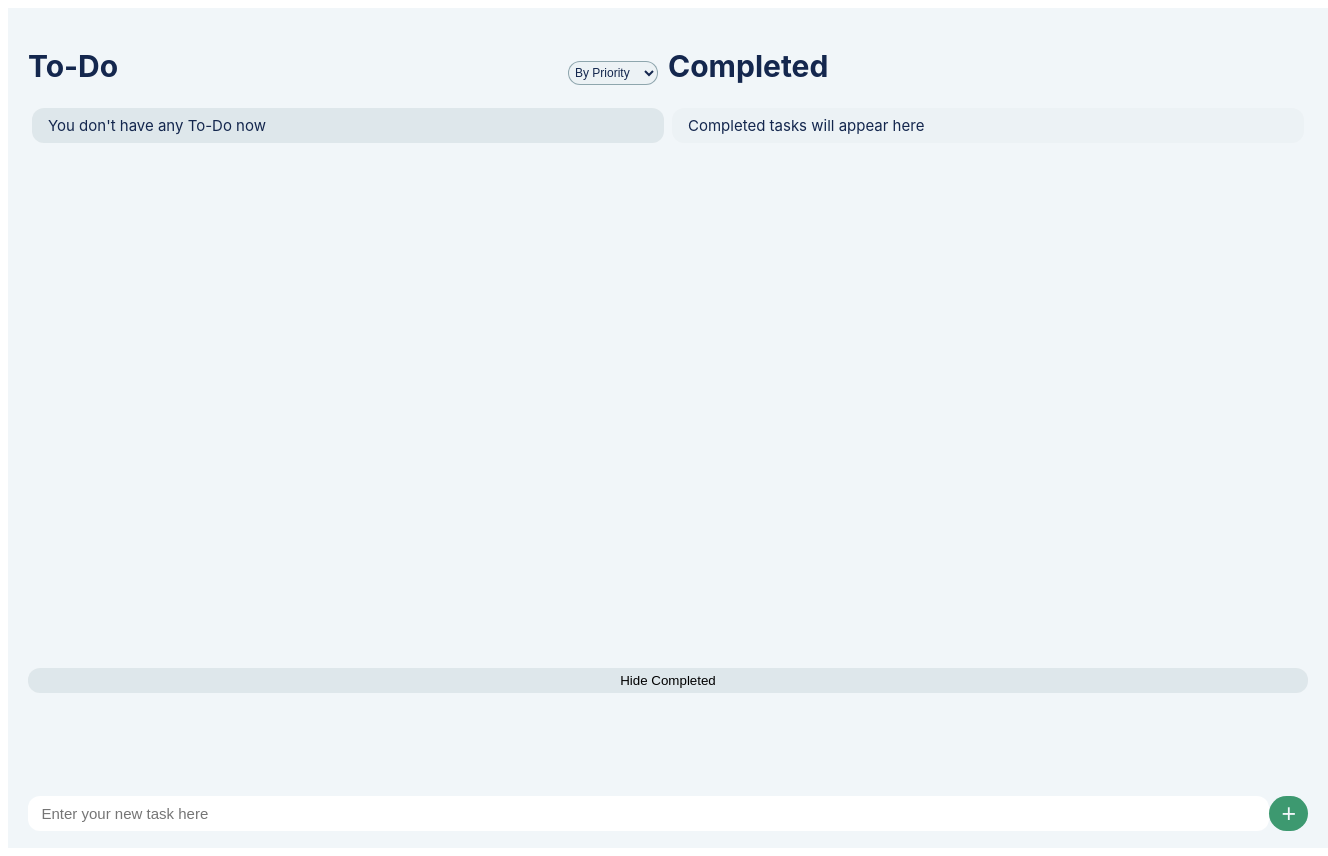
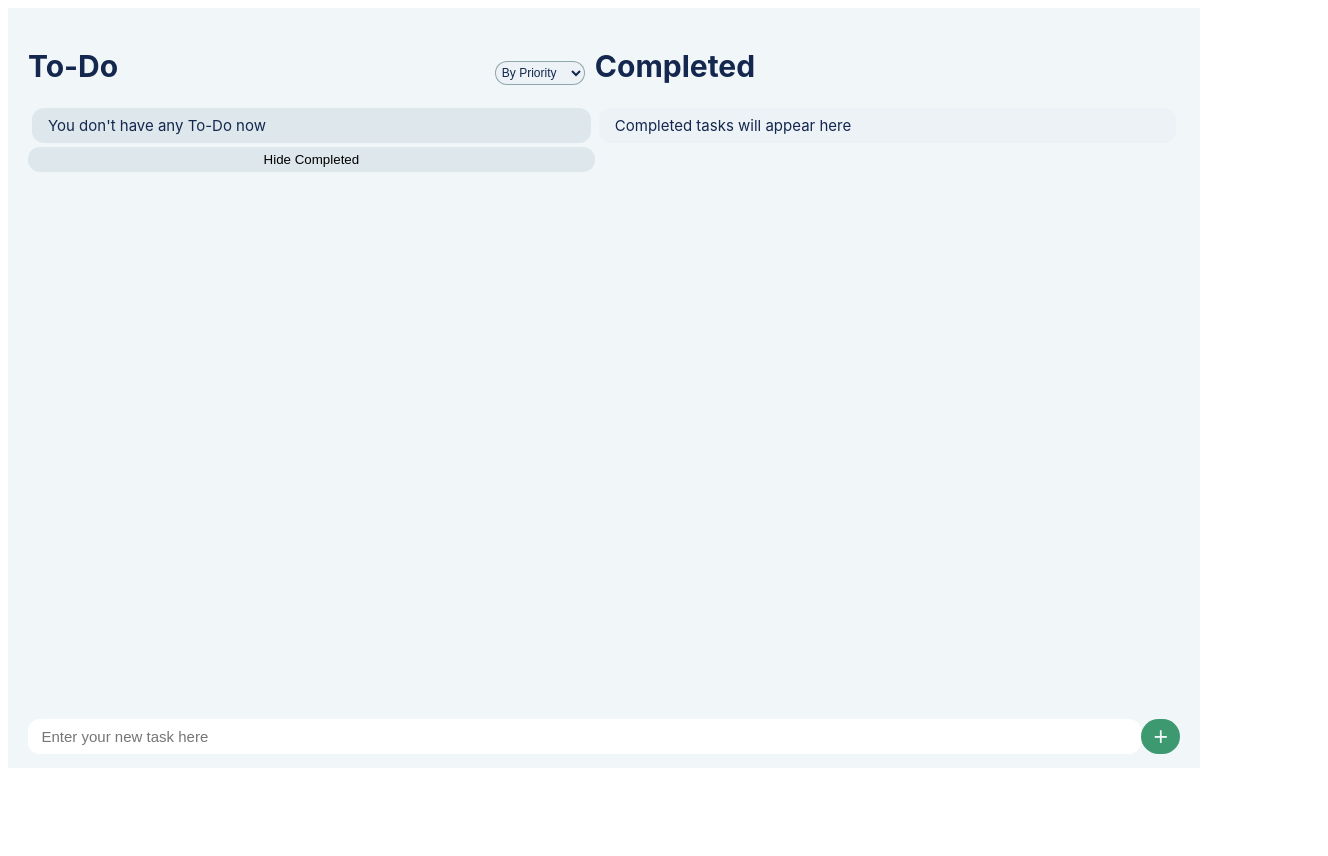
Before and after one commit to yejiahaoderek/cs124, a React (Create React App) app: page / in a window 1280 px wide. Shown: the whole page, 1328 px wide, since content can reach past the window. After the commit the page ends 800 px from the top, so only its background shows below. Built offline with nearby package versions, Linux system fonts and the light colour scheme; no server answers; the database is empty.

Commit message:
updated responsive layout

```diff
--- a/src/components/CompletedSection.css
+++ b/src/components/CompletedSection.css
@@ -1,5 +1,7 @@
 .completedSection {
     grid-row: 3;
+    max-width: 90vw;
+
 }
 
 .headerButton {
--- a/src/components/CompletedSection.js
+++ b/src/components/CompletedSection.js
@@ -5,7 +5,6 @@ function CompletedSection(props) {
     const hasCompletedItem = props.tasks.filter((item) => item.isCompleted).length > 0
 
     return <div className={"completedSection"}>
-        {props.showCompletedItems &&
         <div>
             <div className="headerButton">
                 <h1>Completed </h1>
@@ -58,7 +57,6 @@ function CompletedSection(props) {
 
             </div>
         </div>
-        }
     </div>;
 }
 
--- a/src/components/IncompleteSection.css
+++ b/src/components/IncompleteSection.css
@@ -1,5 +1,6 @@
 .incompleteSection {
     grid-row: 1;
+    max-width: 90vw;
 }
 
 .sortSelect{
--- a/src/components/TaskManager.css
+++ b/src/components/TaskManager.css
@@ -1,7 +1,7 @@
 
 #outlier{
-    width: 100vw;
-    height: 100vh;
+    width: 90vw;
+    height: 90vh;
     display: grid;
     grid-template-rows: 50% 5% 35% 10%;
     background: #F1F6F9;
@@ -20,23 +20,30 @@ body{
 
 @media screen and (orientation:landscape) {
     #outlier{
-        width: 100vw;
-        height: 100vh;
+        width: 90vw;
+        height: 90vh;
         display: grid;
         grid-template-rows: 80% 1% 15%;
-        grid-template-columns: 50% 50%;
+        /*grid-template-columns: 1fr;*/
         background: #F1F6F9;
         /*padding: 20px;*/
     }
 
-    .incompleteSection {
-        grid-column: 1;
-        grid-row: 1;
+    .sectionWrapper{
+        display: flex;
+        flex-direction: row;
+        width: 90vw;
+        align-content: center;
+        justify-content: center;
+    }
+
+    .incompleteWrapper {
+        flex-grow: 1;
+        /*width: 100%;*/
     }
 
     .completedSection {
-        grid-column: 2;
-        grid-row: 1;
+        flex-grow: 1;
     }
 
     .hideButton {
@@ -77,7 +84,7 @@ body{
 
 .addList {
     grid-row: 4;
-    width: 100vw;
+    width: 90vw;
     margin-left: auto;
     align-items: center;
     justify-content: center;
--- a/src/components/TaskManager.js
+++ b/src/components/TaskManager.js
@@ -2,7 +2,7 @@ import IncompleteSection from "./IncompleteSection";
 import CompletedSection from "./CompletedSection";
 import {useState} from "react";
 import './TaskManager.css';
-import { useMediaQuery } from 'react-responsive'
+// import { useMediaQuery } from 'react-responsive'
 
 
 function TaskManager(props) {
@@ -11,7 +11,7 @@ function TaskManager(props) {
     const [enteredText, setEnteredText] = useState('');
     const [newPriority, setNewPriority] = useState('');
     const [newText, setNewText] = useState("")
-    const isMobile = useMediaQuery({maxWidth: 600})
+    // const isMobile = useMediaQuery({maxWidth: 600})
 
     function handleRename(newText) {
         setNewText(newText)
@@ -44,6 +44,9 @@ function TaskManager(props) {
     return <div>
         <title>Task Tracker</title>
         <div id="outlier">
+
+            <div className={"sectionWrapper"}>
+            <div className={"incompleteWrapper"}>
                 <IncompleteSection
                     tasks={props.tasks}
                     isLoading={props.isLoading}
@@ -71,8 +74,9 @@ function TaskManager(props) {
                     }>
                     {props.showCompletedItems? `Hide` : `Show`} Completed
                 </button>
+            </div>
 
-
+        {props.showCompletedItems &&
             <CompletedSection
                 tasks={props.tasks}
                 editID={editID}
@@ -86,7 +90,8 @@ function TaskManager(props) {
                 onChange={props.onTaskFieldChanged}
                 onClick={handleItemClick}
             />
-
+        }
+        </div>
 
             <div className="addList">
                 {editID || deleteConfirm ?
```
Lines whose indentation alone changed are shown as unchanged.
